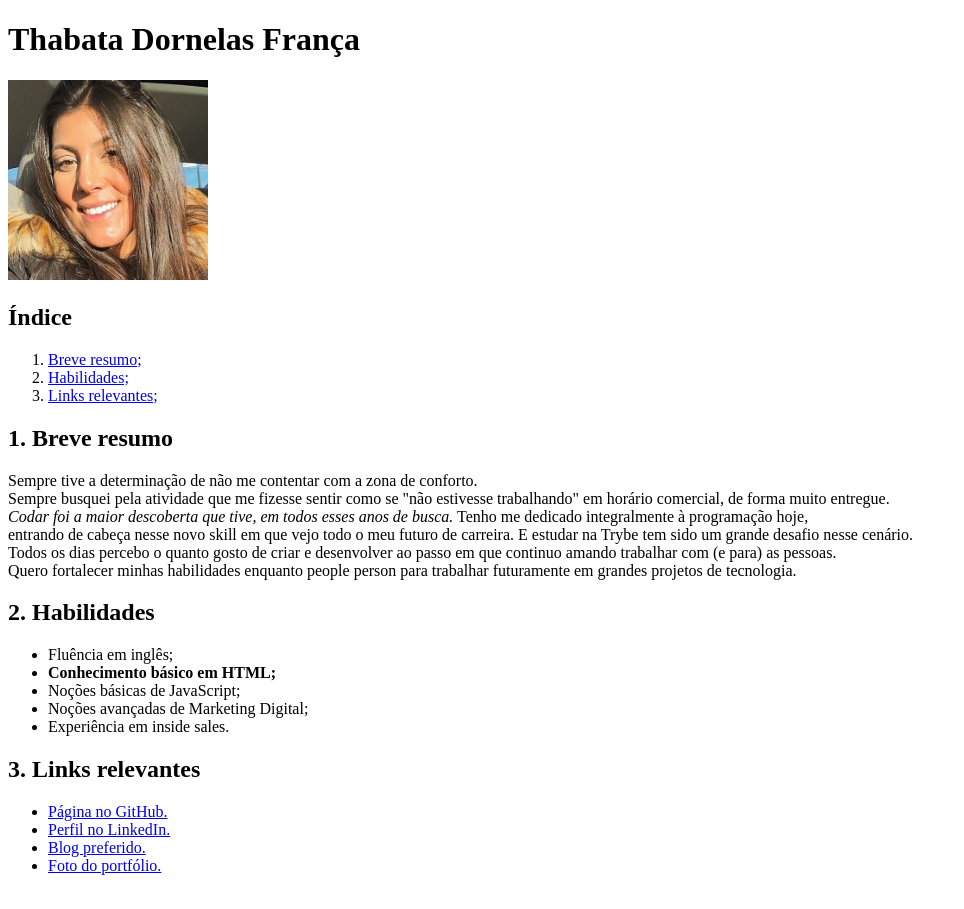
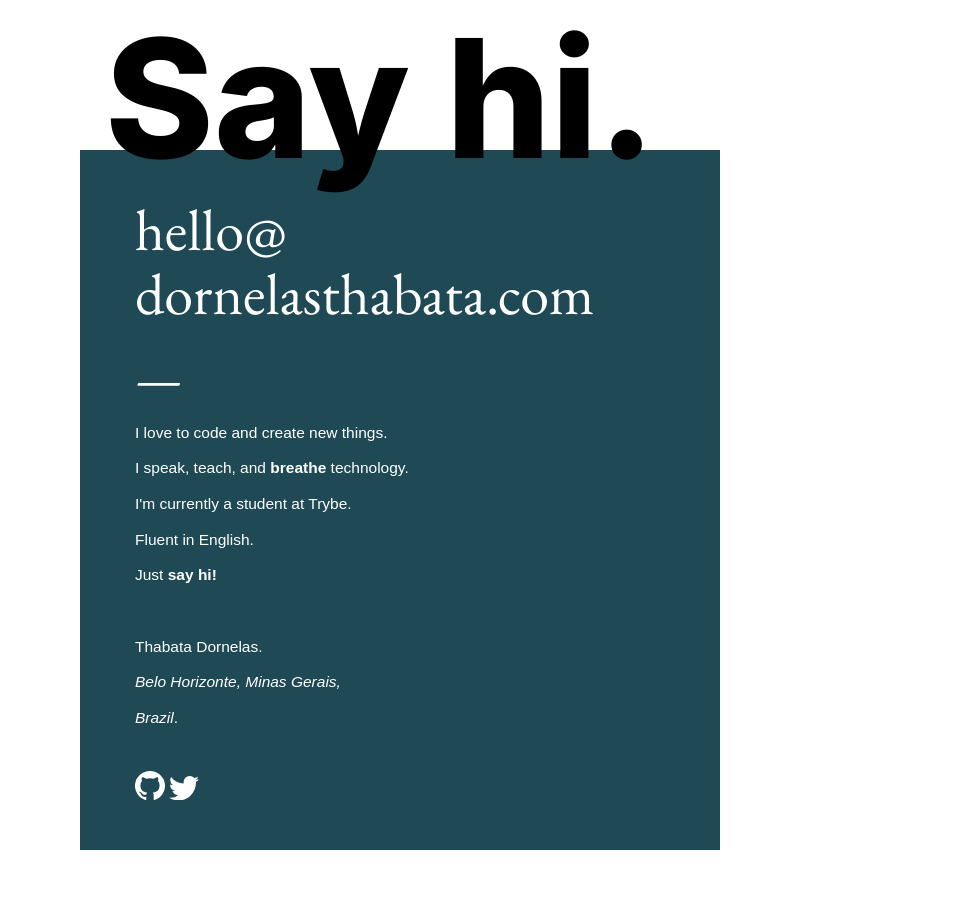
Before and after one commit to thabatadornelas/portfolio_web, a plain HTML site: page index.html in a window 1280 px wide. Shown: the whole page, without its empty margins (0-964 px from the left). After the commit the page ends 850 px from the top, so only its background shows below. Drawn offline with nearby package versions, Linux system fonts and the light colour scheme.

Commit message:
Adicionando alguns detalhes em CSS.

```diff
--- a/index.html
+++ b/index.html
@@ -1,43 +1,118 @@
 <!DOCTYPE html>
+<html lang="en">
 <head>
-    <meta charset="UTF-8">
+<meta charset="UTF-8">
 
-    <title>Hi, I'm Thabata!</title>
+<title>Thabata Dornelas</title>
+<link href="https://fonts.googleapis.com/css?family=Inter:800&display=swap" rel="stylesheet">
+<link href="https://fonts.googleapis.com/css?family=EB+Garamond&display=swap" rel="stylesheet">
+<link href="https://fonts.googleapis.com/css?family=Roboto&display=swap" rel="stylesheet">
+
+<style>
+body {
+font-family:'Inter', sans-serif;
+margin-top:100px;
+margin-left:40px;
+}
+
+h1 {
+margin-top:-2px;
+margin-left:65px;
+margin-bottom:100px;
+font-family:'Inter', sans-serif;
+font-size:165px;
+text-align:left;
+color:black;
+line-height:0em;
+transition:opacity 0.9s ease-in-out;
+}
+
+#info {
+font-family:'EB Garamond', sans-serif;
+font-size:30px;
+text-align:left;
+color:white;
+line-height:0.5em;
+background-color:#1f4954;
+margin-top:-48px;
+margin-left:40px;
+width:640px;
+height:700px;
+}
+
+.email {
+margin-top:-682px;
+margin-left:95px;
+margin-bottom:49px;
+font-family:'EB Garamond', sans-serif;
+font-size:58px;
+text-align:left;
+color:white;
+line-height:1.1em;
+}
+
+.divider {
+margin-top:-30px;
+margin-bottom:-5px;
+margin-left:95px;
+font-family:'EB Garamond', sans-serif;
+color:white;
+font-size:50px;
+line-height:-10em;
+}
+
+.text-left {
+font-family:'Arial', cursive;
+font-size:15.5px;
+text-align:left;
+margin-top:10px;
+margin-left:95px;
+color:white;
+line-height:2.3em;
+}
+
+a:link {
+text-decoration:none;
+}
+
+a:hover {
+text-decoration:underline;
+}
+
+a:link {
+color:white;
+}
+
+a:hover {
+color:white;
+}
+
+</style>
 </head>
+
 <body>
-    <h1>Thabata Dornelas França</h1>
-    <img src="portfólio.jpg" id="imgthabata" alt="Foto de Thabata Dornelas sorrindo" width="200">
-
-<h2>Índice</h2>
-<ol>
-<li>
-    <a href="#breveresumo">Breve resumo;</a></li>
-    <li><a href="#habilidades">Habilidades;</a></li>
-    <li><a href="#linksrel">Links relevantes;</a>
-</li>
-</ol>
-<h2 id="breveresumo">1. Breve resumo</h2>
-    <p>Sempre tive a determinação de não me contentar com a zona de conforto.<br>
-        Sempre busquei pela atividade que me fizesse sentir como se "não estivesse trabalhando" em horário comercial, de forma muito entregue.<br>
-        <em>Codar foi a maior descoberta que tive, em todos esses anos de busca.</em> Tenho me dedicado integralmente à programação hoje,<br>
-        entrando de cabeça nesse novo skill em que vejo todo o meu futuro de carreira. E estudar na Trybe tem sido um grande desafio nesse cenário.<br>
-        Todos os dias percebo o quanto gosto de criar e desenvolver ao passo em que continuo amando trabalhar com (e para) as pessoas.<br>
-        Quero fortalecer minhas habilidades enquanto people person para trabalhar futuramente em grandes projetos de tecnologia.<br>
-<h2 id="habilidades">2. Habilidades</h2>
-<ul>
-    <li>Fluência em inglês;</li>
-    <li><strong>Conhecimento básico em HTML;</strong></li>
-    <li>Noções básicas de JavaScript;</li>
-    <li>Noções avançadas de Marketing Digital;</li>
-    <li>Experiência em inside sales.</li>
-</ul>
-<h2 id="linksrel">3. Links relevantes</h2>
-<ul>
-<li><a href=https://github.com/thabatadornelas target=_blank>Página no GitHub.</a></li>
-<li><a href=https://www.linkedin.com/in/thabatadornelas/ target=_blank>Perfil no LinkedIn.</a></li>
-<li><a href=https://medium.com/@somostera target=_blank>Blog preferido.</a></li>
-<li><a href="#imgthabata">Foto do portfólio.</a></li><br>
-</ul>
-    </p>
+<h1>Say hi.</h1>
+<p id="info"></p>
+<p class="email"><a href="mailto:dornelasthabata@gmail.com">hello@<br>dornelasthabata.com</a></p>
+<p class="divider">—</p><p class="text-left">I love to code and create new things.<br>
+I speak, teach, and <strong>breathe</strong> technology.<br>
+I'm currently a student at Trybe.<br>
+Fluent in English.<br>
+Just <strong>say hi!</strong><br>
+<br>
+Thabata Dornelas.<br>
+<em>Belo Horizonte, Minas Gerais,<br>
+Brazil</em>.
+<br>
+<br>
+<span class="github-icon">
+<a target=_blank href="https://github.com/thabatadornelas">
+<svg class="case-item-icon icon-github" fill="#fff" xmlns="http://www.w3.org/2000/svg" width="30" viewBox="0 0 62 60"><path d="M31 0a30.7 30.7 0 0 0-9.8 59.9c1.55.3 2.116-.6 2.116-1.4s-.026-2.7-.042-5.3c-8.622 1.9-10.44-4.1-10.44-4.1-1.414-3.5-3.448-4.5-3.448-4.5-2.815-1.9.213-1.9.213-1.9a6.74 6.74 0 0 1 4.746 3.2c2.766 4.7 7.254 3.3 9.023 2.6a6.3 6.3 0 0 1 1.966-4.1c-6.88-.8-14.12-3.5-14.12-15.2a11.964 11.964 0 0 1 3.193-8.3 10.9 10.9 0 0 1 .3-8.1s2.6-.9 8.525 3.1a30.617 30.617 0 0 1 15.522 0c5.92-4 8.517-3.1 8.517-3.1a10.886 10.886 0 0 1 .308 8.1 11.946 11.946 0 0 1 3.186 8.3c0 11.8-7.248 14.4-14.155 15.1a7.52 7.52 0 0 1 2.1 5.7c0 4.1-.04 7.5-.04 8.5 0 .8.56 1.7 2.13 1.4A30.708 30.708 0 0 0 31 0"></path></svg>
+</a></span>
+<span class="twitter-icon">
+<a target=_blank href="https://twitter.com/thabatadornelas">
+<svg class="contact-icon twitter-icon-svg" fill="#fff" xmlns="http://www.w3.org/2000/svg" width="30" viewBox="0 0 60 49"><path d="M60 5.8a32.794 32.794 0 0 1-7.02 2A12.573 12.573 0 0 0 58.416.9a22.046 22.046 0 0 1-7.924 3A11.967 11.967 0 0 0 41.435 0 12.256 12.256 0 0 0 29.21 12.4a11.72 11.72 0 0 0 .225 2.8A34.736 34.736 0 0 1 4.075 2.1 11.406 11.406 0 0 0 2.49 8.3a12.24 12.24 0 0 0 5.436 10.3 12.607 12.607 0 0 1-5.66-1.6v.3a12.426 12.426 0 0 0 9.96 12.1 11.632 11.632 0 0 1-3.168.5 7.87 7.87 0 0 1-2.265-.2 12.483 12.483 0 0 0 11.548 8.7 23.817 23.817 0 0 1-15.4 5.3A14.578 14.578 0 0 1 0 43.5 35.742 35.742 0 0 0 18.79 49c22.64 0 35.094-19.1 35.094-35.7v-1.6a16.4 16.4 0 0 0 6.113-5.9z"></path></svg>
+</a></span>
+</p>
 </body>
 </html>
```
Also changed, not shown: novocódigo.txt (added).
